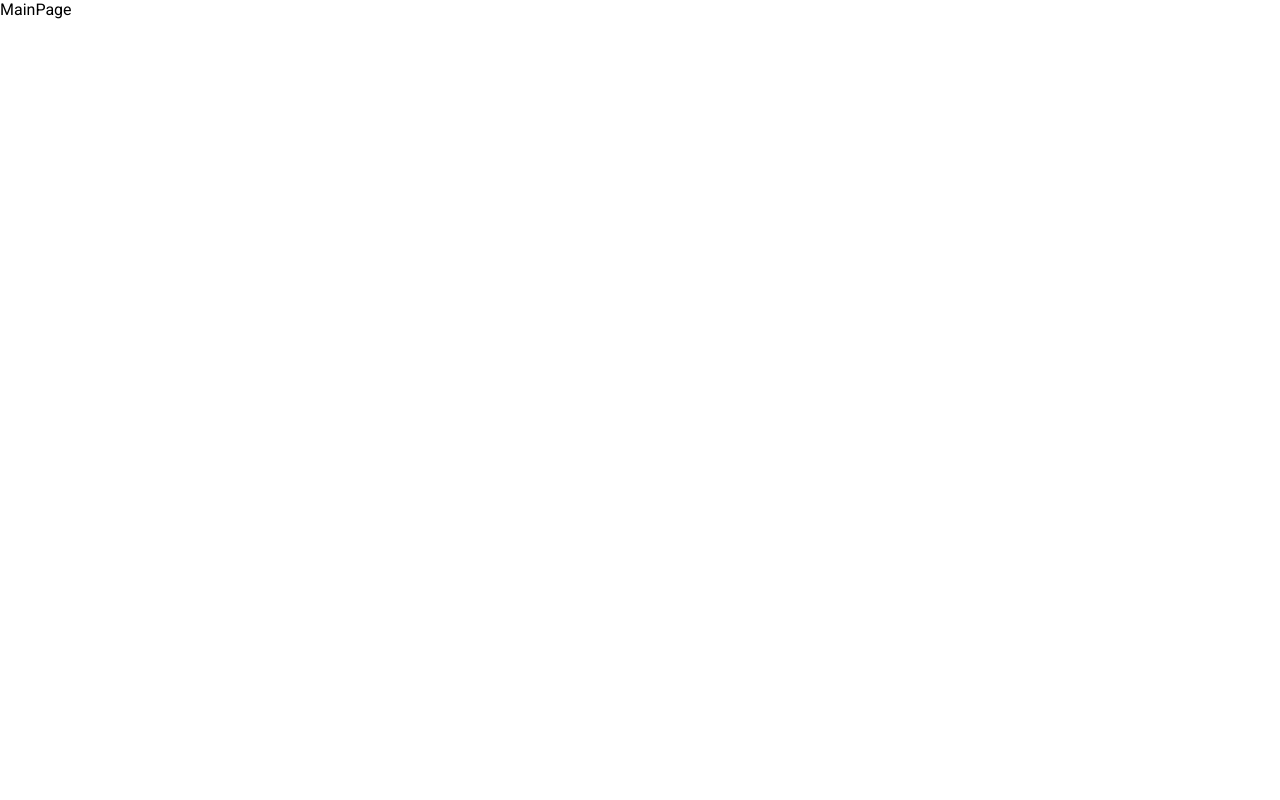
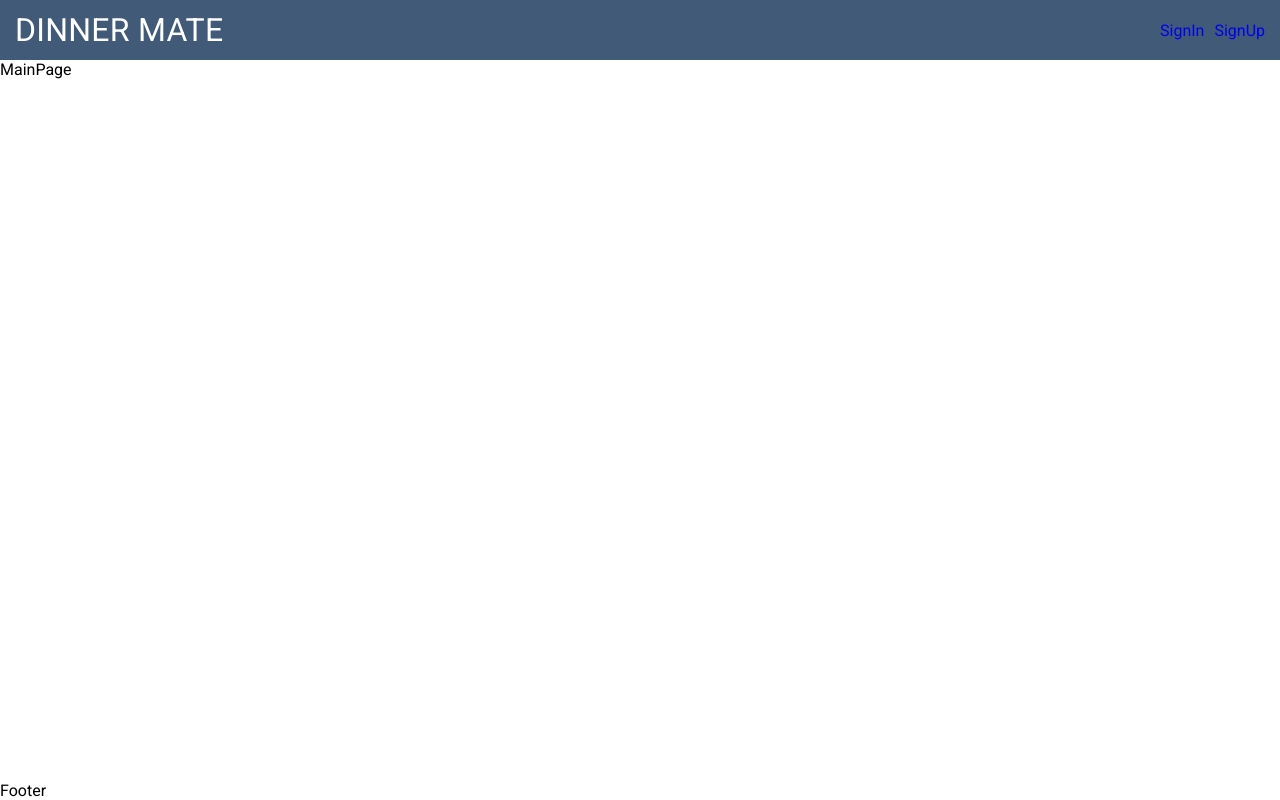
Before and after one commit to KangHayeonn/dinnermate-client, a Vue app: page /main in a window 1280 px wide. Built offline with nearby package versions, Linux system fonts and the light colour scheme.

Commit message:
[ADD] : 공통 레이아웃 - Header 추가

```diff
--- a/package.json
+++ b/package.json
@@ -35,6 +35,8 @@
     "eslint-plugin-vue": "^8.0.3",
     "jest": "^27.0.5",
     "prettier": "^2.4.1",
+    "sass": "^1.62.1",
+    "sass-loader": "^13.2.2",
     "vue-template-compiler": "^2.6.14"
   },
   "browserslist": [
--- a/src/App.vue
+++ b/src/App.vue
@@ -1,8 +1,24 @@
 <template>
   <div id="app">
-    <router-view />
+    <AppHeader />
+    <main>
+      <router-view />
+    </main>
+    <AppFooter />
   </div>
 </template>
+
+<script>
+import AppHeader from '@/components/common/AppHeader.vue';
+import AppFooter from '@/components/common/AppFooter.vue';
+
+export default {
+  components: {
+    AppHeader,
+    AppFooter,
+  },
+};
+</script>
 
 <style>
 @import '@/styles/style.scss';
--- /dev/null
+++ b/src/components/common/AppFooter.vue
@@ -0,0 +1,15 @@
+<template>
+  <div>Footer</div>
+</template>
+
+<script>
+export default {
+  name: 'AppFooter',
+  data() {
+    return {};
+  },
+  methods: {},
+};
+</script>
+
+<style lang="scss" scoped></style>
--- /dev/null
+++ b/src/components/common/AppHeader.vue
@@ -0,0 +1,35 @@
+<template>
+  <header class="header">
+    <router-link to="/" class="header__title">
+      <p>DINNER MATE</p>
+    </router-link>
+    <div v-if="!isLogin" class="header__btn">
+      <router-link to="/login"> SignIn </router-link>
+      <router-link to="/signup"> SignUp </router-link>
+    </div>
+    <div v-else class="header__btn">
+      Logout
+      <router-link to="/my">
+        <div class="header__btn__my-btn">
+          <img class="header__btn__my-btn--img" alt="mypage-btn" />
+        </div>
+      </router-link>
+    </div>
+  </header>
+</template>
+
+<script>
+export default {
+  name: 'AppHeader',
+  data() {
+    return {
+      isLogin: false,
+    };
+  },
+  methods: {},
+};
+</script>
+
+<style lang="scss" scoped>
+@import '@/styles/common/header.scss';
+</style>
--- a/src/styles/base/global.scss
+++ b/src/styles/base/global.scss
@@ -1,10 +1,56 @@
+@import '@/styles/base/variable.scss';
 @import url('https://fonts.googleapis.com/css2?family=Roboto&display=swap');
 
 body {
     margin: 0;
+    &::-webkit-scrollbar {
+        display: none; /* 크롬, 사파리, 엣지 등등 webkit 기반 브라우저*/
+      }
+    -ms-overflow-style: none; /* 인터넷 익스플로러 */
+    scrollbar-width: none; /* 파이어폭스 */
 }
 
 * {
     box-sizing: border-box;
     font-family: 'Roboto';
+    &::-webkit-scrollbar {
+        width: 10px;
+      }
+    &::-webkit-scrollbar-thumb {
+        background-color: #E7E4E4;
+        border-radius: 12px;
+        background-clip: padding-box;
+        border: 2px solid transparent;
+    }
+    &::-webkit-scrollbar-track {
+        background-color: transparent;
+        border-radius: 10px;
+    }
 }
+
+#app {
+    display: flex;
+    flex-direction: column;
+    min-height: 100vh;
+    min-width: $container-min-width;
+}
+
+main {
+    display: flex;
+    flex-direction: column;
+    flex: 1;
+}
+
+fieldset, img {
+    border: 0 none;
+}
+button {
+    border: 0 none;
+    cursor: pointer;
+}
+a {
+    border: 0;
+	outline: 0;
+	text-decoration: none;
+	cursor: pointer;
+}
--- a/src/styles/base/index.scss
+++ b/src/styles/base/index.scss
@@ -1 +1,2 @@
 @import "./global.scss";
+@import "./variable.scss"
--- /dev/null
+++ b/src/styles/common/header.scss
@@ -0,0 +1,59 @@
+@import '@/styles/base/variable.scss';
+
+.header {
+	display: flex;
+	flex-direction: row;
+	justify-content: space-between;
+	align-items: center;
+	padding: 0px 15px;
+	height: 3.75rem;
+	background-color: $color-primary;
+	width: 100%;
+	min-width: $container-min-width;
+}
+
+.header__title {
+	display: flex;
+	flex-direction: row;
+	align-items: center;
+	gap: 0.625rem;
+	text-decoration: none;
+
+	.logo {
+		height: 2.5rem;
+		width: 2.5rem;
+	}
+
+	p {
+		@include text-h4;
+		color: $color-white;
+		width : 220px;
+	}
+}
+
+.header__btn {
+	display: flex;
+	flex-direction: row;
+	align-items: center;
+	gap: 0.625rem;
+
+	&__my-btn {
+		display: flex;
+		justify-content: center;
+		align-items: center;
+		cursor: pointer;
+		box-shadow: $shadow-center;
+		border-radius: 1.25rem;
+		color: $color-background-white;
+		background-color: $color-secondary;
+		width: 40px;
+		height: 40px;
+		&:hover{
+			background-color: $color-hover
+		}
+
+		&--img {
+			content: url('@/assets/images/profile.svg');
+		}
+	}
+}
```
Also changed, not shown: src/styles/base/variable.scss (+7 -7 lines), src/assets/images/profile.svg (added).
